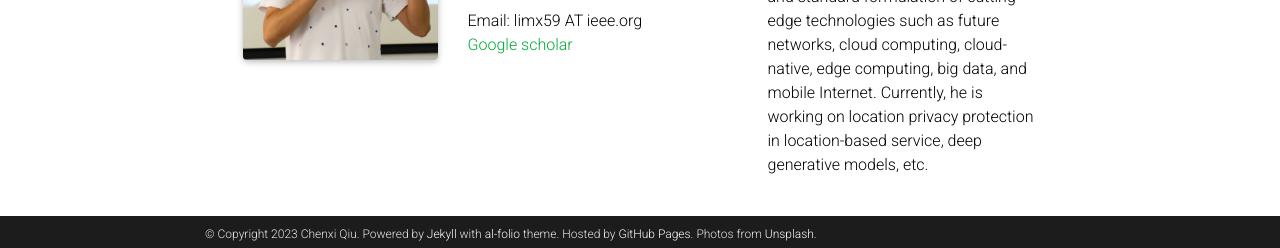
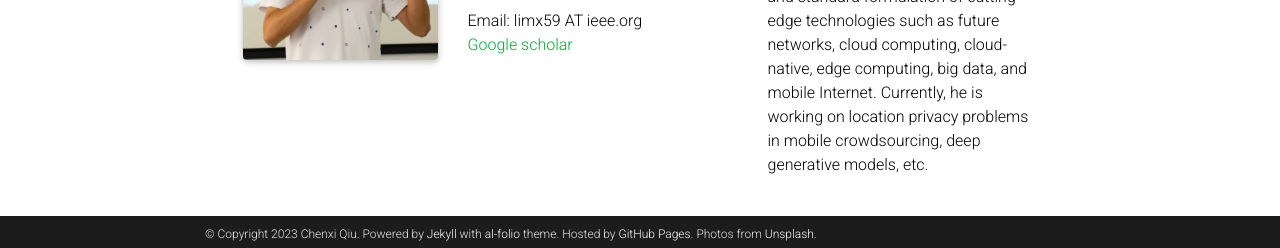
Before and after one commit to chenxiunt/chenxiunt.github.io, a Jekyll site: the page built from _pages/people.md, in a window 1280 px wide and 900 px high. Shown: the part 649-897 px from the top of the window. Built offline with Jekyll 4.4.1, drawn with Linux system fonts in a browser that asks for light colours; comment, search, counter and statistics services are not loaded; a style sheet for code colours, icons or effects is not loaded; some of the changed text lies outside the part shown.

Commit message:
Update people.md

```diff
--- a/_pages/people.md
+++ b/_pages/people.md
@@ -40,7 +40,7 @@ I am fortunate to work with several bright students:
         <a href="https://scholar.google.com/citations?user=Luc18E4AAAAJ&hl=en">Google scholar</a>
     </div>
     <div class="col-sm-4">
-        Mingxuan Li received his MS degree in Circuit and System at Beijing Jiaotong University in China. He was a senior Engineer in China Unicom Research Institute, and was engaged in research and standard formulation of cutting-edge technologies such as future networks, cloud computing, cloud-native, edge computing, big data, and mobile Internet. Currently, he is working on location privacy protection in location-based service, deep generative models, etc.
+        Mingxuan Li received his MS degree in Circuit and System at Beijing Jiaotong University in China. He was a senior Engineer in China Unicom Research Institute, and was engaged in research and standard formulation of cutting-edge technologies such as future networks, cloud computing, cloud-native, edge computing, big data, and mobile Internet. Currently, he is working on location privacy problems in mobile crowdsourcing, deep generative models, etc.
     </div>
 </div>
 <br clear="left"/>
```
